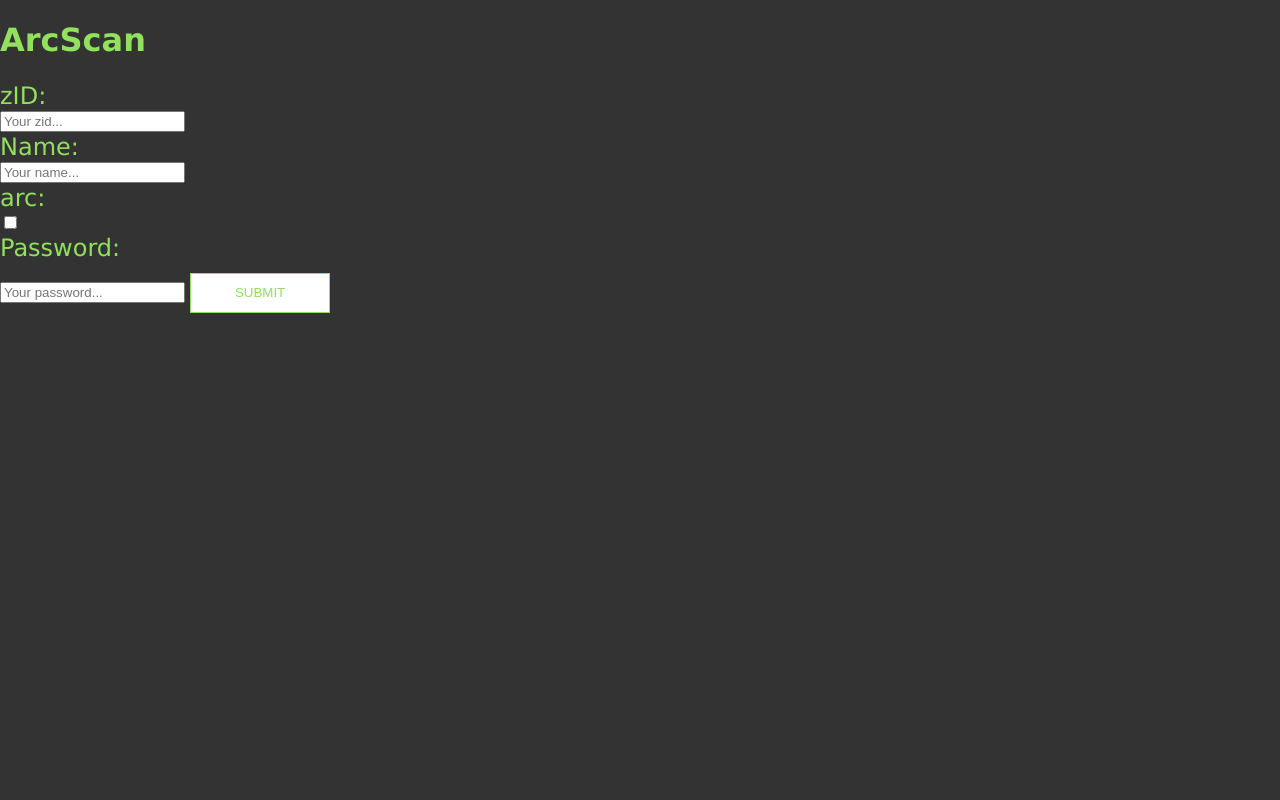
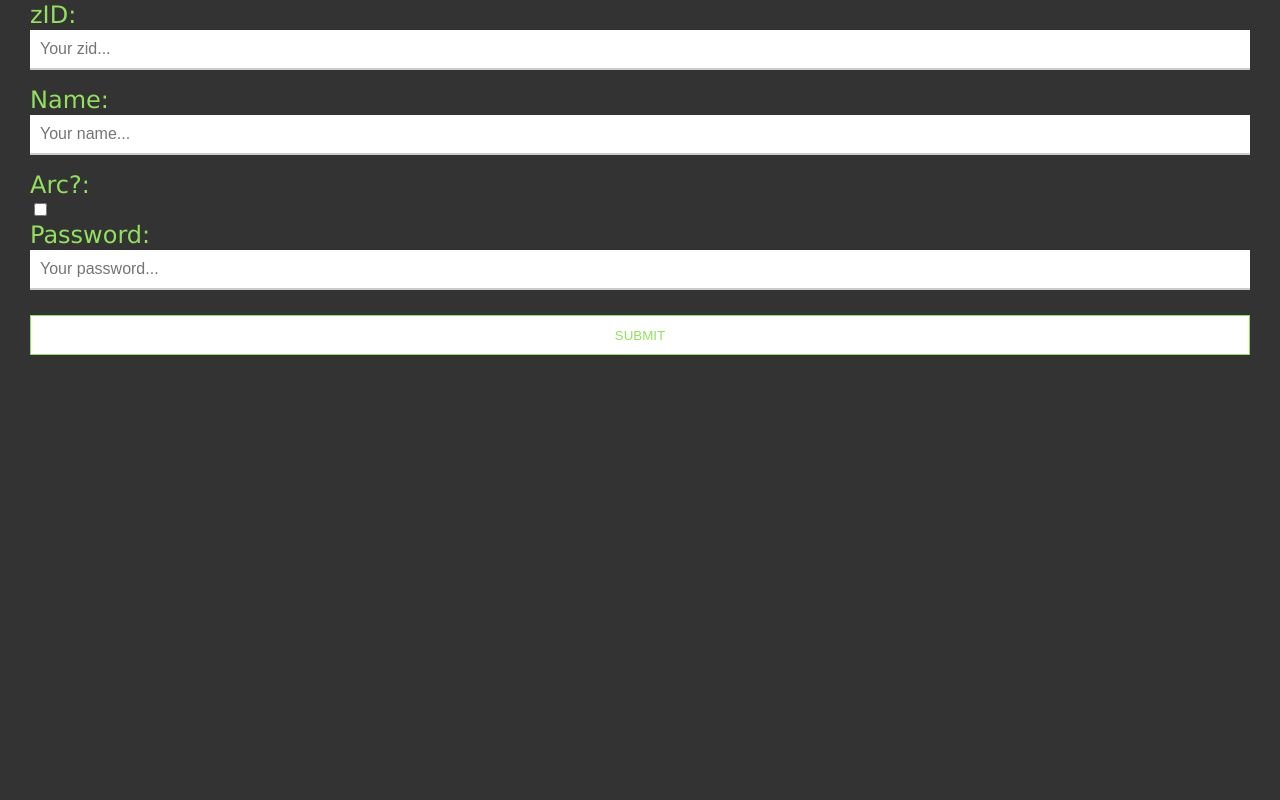
Before and after one commit to 00BBS/ArcScan-Public, a Flask app: template templates/index.html in a window 1280 px wide. Run offline with Flask 2, Linux system fonts and the light colour scheme; the template is opened without the code that fills it, so the values that code supplies are empty; some libraries are stand-ins or nearby versions.

Commit message:
prev index

```diff
--- a/templates/index.html
+++ b/templates/index.html
@@ -2,36 +2,38 @@
 <html>
   <head>
     <meta charset="utf-8">
+    <meta name="viewport" content="width=device-width, initial-scale=1">
     <title>ArcScan</title>
     <link rel="shortcut icon" type="image/gif" href="images/cutefavicon.gif">
 
-    <link rel="stylesheet" href="https://use.fontawesome.com/releases/v5.1.0/css/all.css" integrity="sha384-lKuwvrZot6UHsBSfcMvOkWwlCMgc0TaWr+30HWe3a4ltaBwTZhyTEggF5tJv8tbt" crossorigin="anonymous">
+
   <style>
+* {
+  box-sizing: border-box;/* Includes padding and border in the element's total width and height*/
+}
   body, html{
     background:#333333;
-    height: 100%;
-    margin: 0;
     box-sizing: border-box;
     font-family:"Lucida Grande", "Lucida Sans Unicode", "Lucida Sans", "DejaVu Sans", Verdana, sans-serif;
   }
+
+  #wrap {
+    position: absolute;
+    width:calc(100% - 60px);
+    top: 0px;
+    left: 30px;
+    z-index: 100;
+
+  }
+
   label{
     color:#91E15C;
     font-size:24px;
     line-height: 30px;
   }
 
-  #wrap {
+  input[type=text], select, input[type=password]{
     width: 100%;
-    margin-left:30px;
-    margin-right:30px;
-    position: absolute;
-    top: 0px;
-    left: 0px;
-
-  }
-
-  input[type=text], select{
-
     padding: 10px 10px;
     display: inline-block;
     font-size:16px;
@@ -45,7 +47,7 @@
     margin-bottom: 15px;
   }
 
-  input[type=text]:focus{
+  input[type=text]:focus, input[type=password]:focus{
     display: inline-block;
     line-height:18px;
     font-size:16px;
@@ -59,14 +61,9 @@
   }
 
 
-  .notes{
-    height:80px;
-    resize:none;
-  }
-
   input[type="submit"]{
     background-color:white;
-    width: 140px;
+    width: 100%;
     border: 1px solid #91E15C ;
     margin-top: 10px;
     color:#91E15C;
@@ -75,45 +72,44 @@
     border-radius: 0px;
     vertical-align: center;
     text-transform:uppercase;
+    transition: all 0.5s ease-in-out;
+    -moz-transition: all 0.5s ease-in-out;
+    -webkit-transition: all 0.5s ease-in-out;
+
+  }
+    input[type="submit"]:hover{
+    background-color:#91E15C;
+    color: white;
+    transition: all 0.5s ease-in-out;
+    -moz-transition: all 0.5s ease-in-out;
+    -webkit-transition: all 0.5s ease-in-out;
 
   }
   h1 {
     color: #91E15C;
-
-  }
-  #wrap {
-    width: 100%;
-  }
-  #background {
-    position: fixed;
-    width: 100%;
-    /*background-image:url(images/Movie-Night.jpg);*/
-    height:calc(100%);
-    background-position: center;
-    background-repeat: no-repeat;
-    background-size: cover;
-    outline-offset: -50px;
-    z-index: 1;
+    font-size: 40px;
+    text-align: center;
   }
 
   </style>
   </head>
 
   <body>
+  <h1>ArcScan</h1>
   <div id="background">
-    <h1>ArcScan</h1>
+    <div id = "wrap">
 
-    <div id="form" >
+    <div id="form">
     <form METHOD = "POST">
 
         <label> zID: </label><br/>
-        <input name="zid" placeholder="Your zid...">
+        <input name="zid" type = "text" placeholder="Your zid...">
         <br/>
         <label> Name: </label><br/>
-        <input name="name" placeholder="Your name...">
+        <input name="name" type = "text" placeholder="Your name...">
         <br/>
-        <label> arc: </label><br/>
-        <input type="checkbox" name="arc" placeholder="Your password...">
+        <label> Arc?: </label><br/>
+        <input type="checkbox" type = "text" name="arc" placeholder="Your password...">
         <br/>
         <label> Password: </label><br/>
         <input name="password" type="password" placeholder="Your password...">
@@ -121,7 +117,7 @@
     <input type="submit" value="submit"> </input>
     </form>
   </div>
-
+  </div>
 
   </body>
 </html>
```
